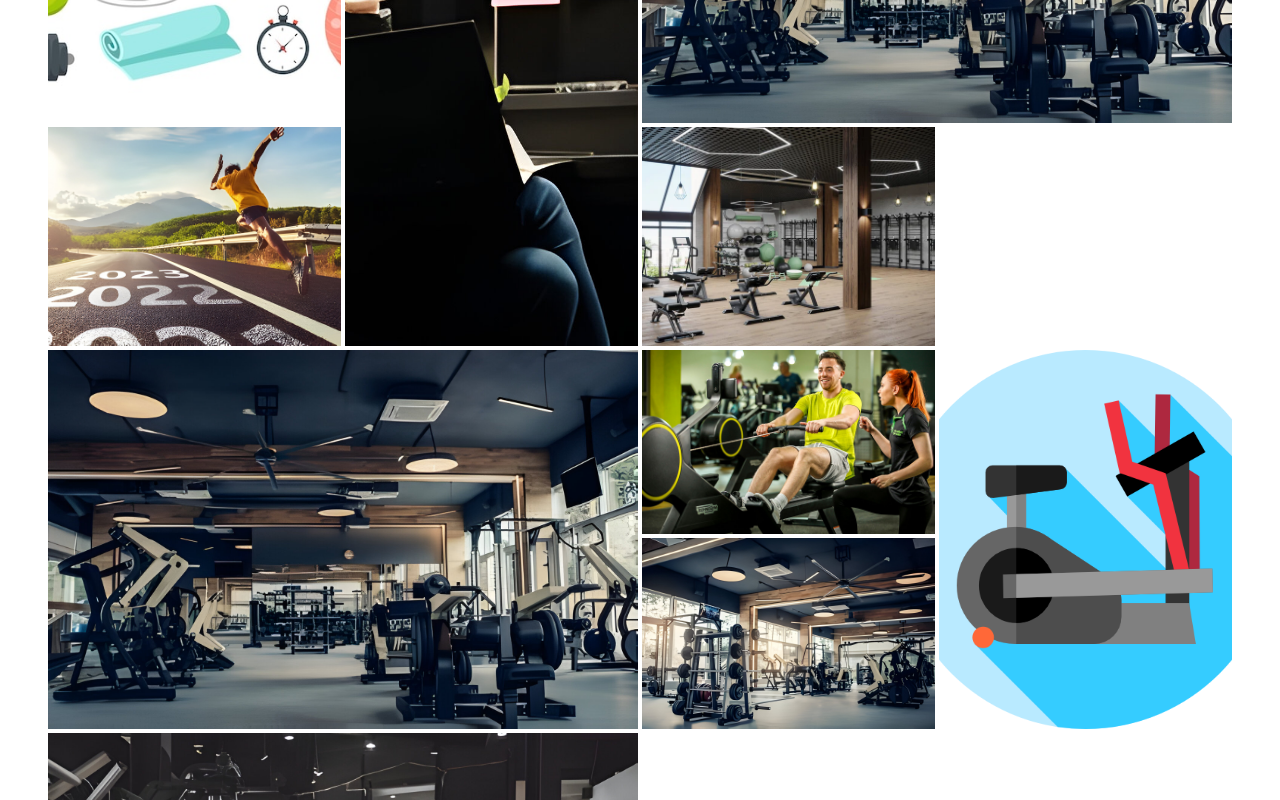
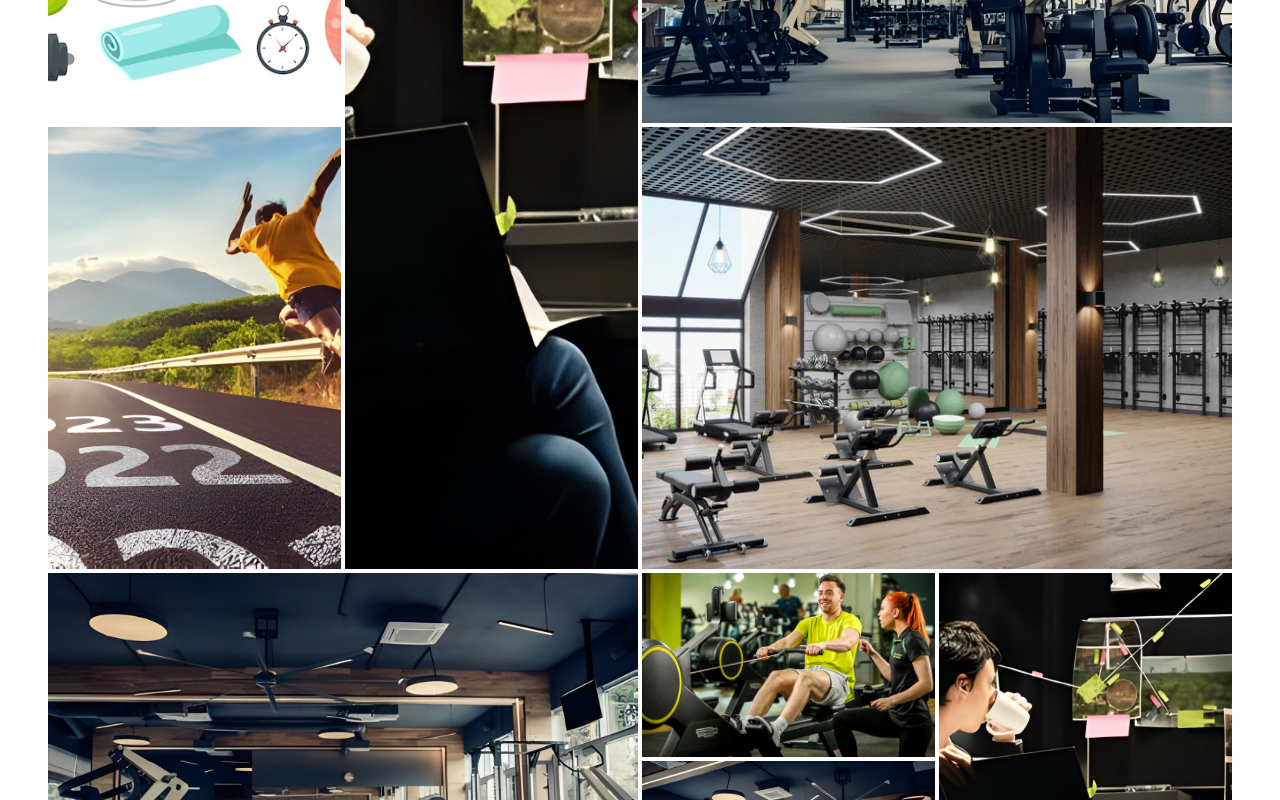
Before and after one commit to sabrinaahmednitu/Fitness-Factory-Client, a React (Vite) app: page / in a window 1280 px wide. Shown: the part 2120-2920 px from the top of the page. Built offline with nearby package versions, Linux system fonts and the light colour scheme.

Commit message:
mosaic view

```diff
--- a/src/components/Home/ImageGallery.tsx
+++ b/src/components/Home/ImageGallery.tsx
@@ -1,6 +1,6 @@
 import img1 from '../../assets/images//HDStockImages.com-mZQ2iq.jpg';
 import p1 from '../../assets/images/accessories.jpg';
-import p2 from '../../assets/images/cardio.png';
+import p2 from '../../assets/images/HDStockImages.com-mZQ2iq.jpg';
 import p3 from '../../assets/images//expertTraine.jpeg';
 import p5 from '../../assets/images/wideVarity.jpg';
 import p8 from '../../assets/images/heroSection.jpg';
@@ -16,8 +16,12 @@ const images = [
   { src: img1, alt: 'Image 21', className: 'row-span-2' },
   { src: p14, alt: 'Image 18', className: 'col-span-2' },
   { src: p10, alt: 'Image 22', className: '' },
-  { src: p5, alt: 'Image 5', className: '' },
+  { src: p5, alt: 'Image 5', className: 'col-span-2' },
   { src: p8, alt: 'Image 8', className: 'col-span-2 row-span-2' },
+  { src: p3, alt: 'Image 3', className: '' },
+  { src: p2, alt: 'Image 2', className: 'row-span-2' },
+  { src: p9, alt: 'Image 6', className: '' },
+  { src: p16, alt: 'Image 16', className: 'col-span-2' },
   { src: p3, alt: 'Image 3', className: '' },
   { src: p2, alt: 'Image 2', className: 'row-span-2' },
   { src: p9, alt: 'Image 6', className: '' },
```
